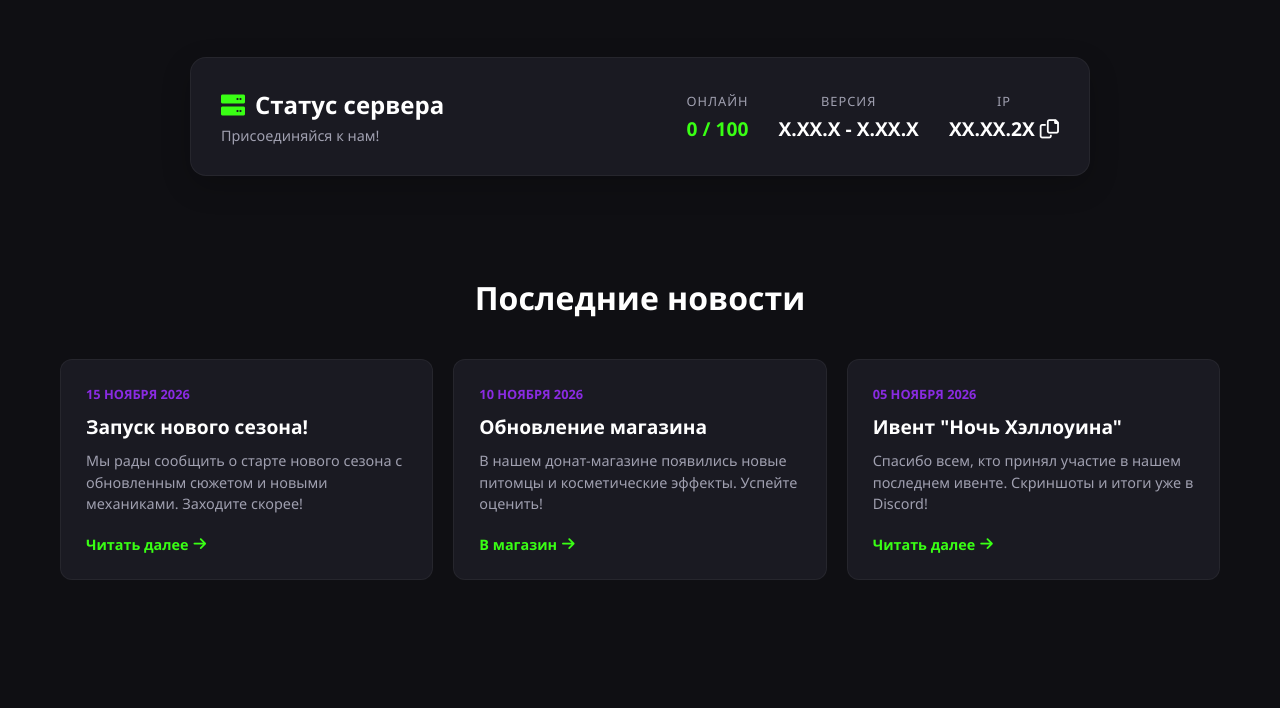
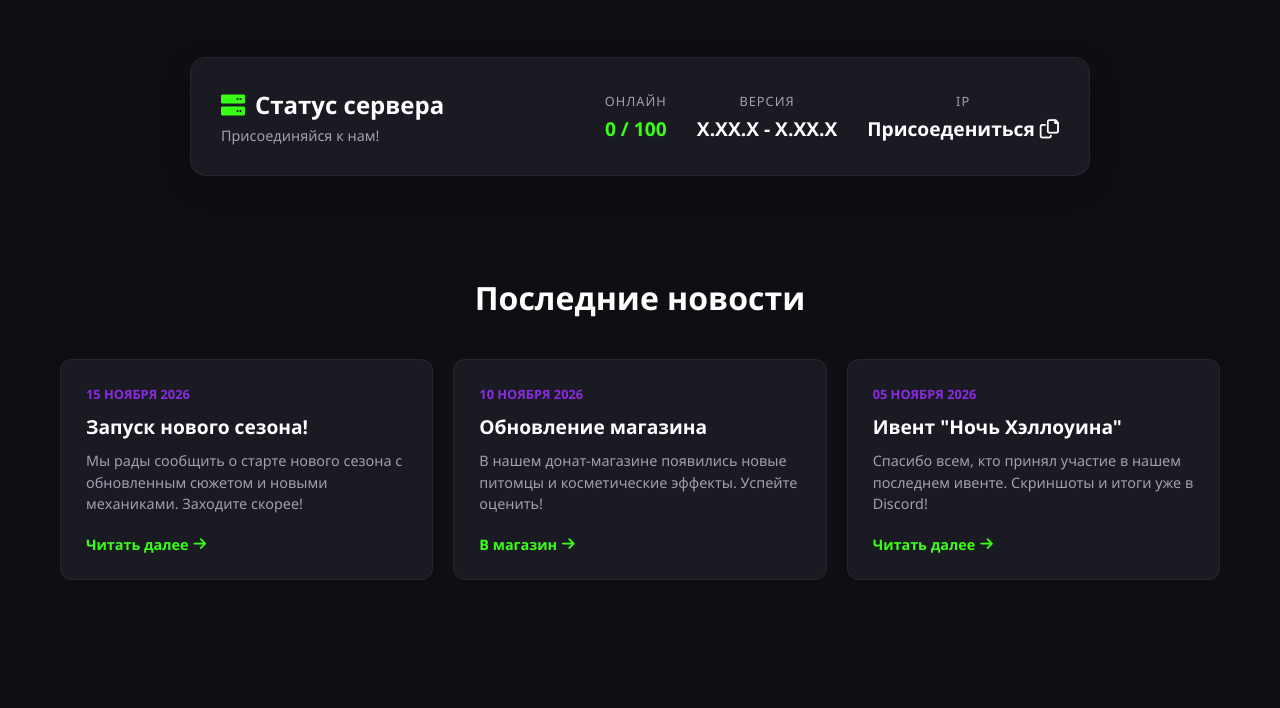
Before and after one commit to EstriperConor/scsite-2, a plain HTML site: page index.html in a window 1280 px wide. Shown: the part 1105-1813 px from the top of the page. Drawn offline with Linux system fonts and the light colour scheme.

Commit message:
Update index.html

```diff
--- a/index.html
+++ b/index.html
@@ -83,7 +83,7 @@
                     </div>
                     <div class="status-item">
                         <span class="status-label">IP</span>
-                        <span class="status-value ip-copy" onclick="copyIP()" title="Нажми, чтобы скопировать">XX.XX.2X <i class="far fa-copy"></i></span>
+                        <span class="status-value ip-copy" onclick="copyIP()" title="Нажми, чтобы скопировать">Присоедениться <i class="far fa-copy"></i></span>
                     </div>
                 </div>
             </div>
```
